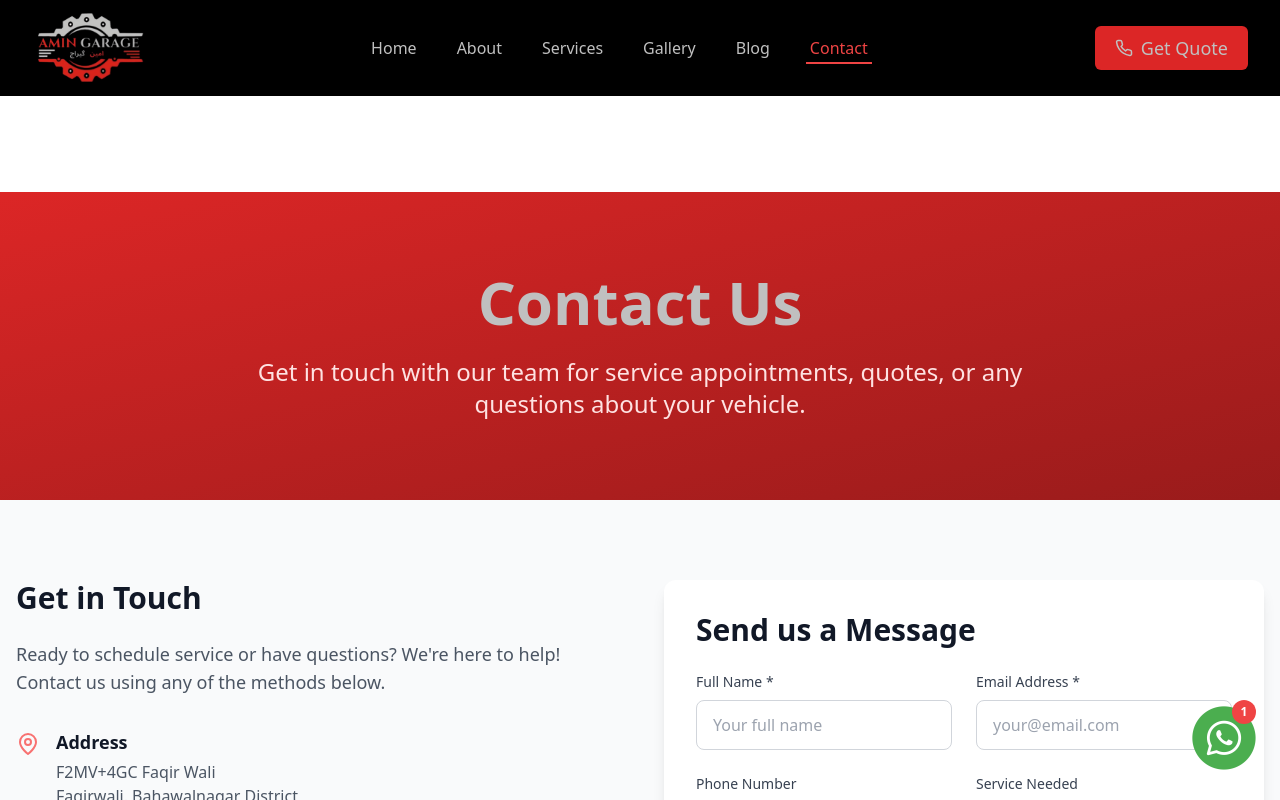
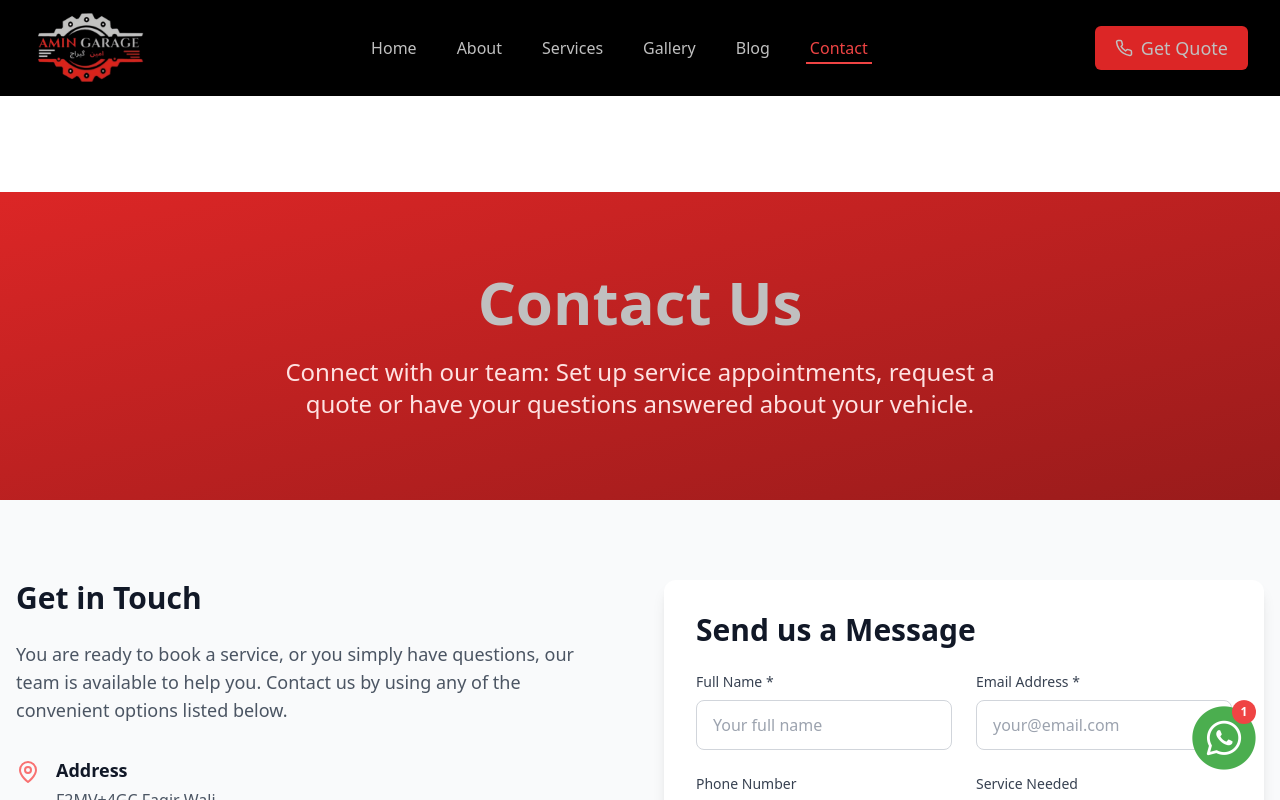
Before and after one commit to razaaliwebdev/amingarage, a React (Vite) app: page /contact in a window 1280 px wide. Shown: the top 800 px of the page. Built offline with nearby package versions, Linux system fonts and the light colour scheme.

Commit message:
update the content of contact page

```diff
--- a/src/pages/Contact.tsx
+++ b/src/pages/Contact.tsx
@@ -57,8 +57,8 @@ const Contact: React.FC = () => {
         <div className="max-w-7xl mx-auto px-4 text-center">
           <h1 className="text-5xl md:text-6xl font-bold mb-6">Contact Us</h1>
           <p className="text-xl md:text-2xl max-w-3xl mx-auto text-red-100">
-            Get in touch with our team for service appointments, quotes, or any
-            questions about your vehicle.
+            Connect with our team: Set up service appointments, request a quote
+            or have your questions answered about your vehicle.
           </p>
         </div>
       </section>
@@ -74,8 +74,9 @@ const Contact: React.FC = () => {
                   Get in Touch
                 </h2>
                 <p className="text-lg text-gray-600 mb-8">
-                  Ready to schedule service or have questions? We're here to
-                  help! Contact us using any of the methods below.
+                  You are ready to book a service, or you simply have questions,
+                  our team is available to help you. Contact us by using any of
+                  the convenient options listed below.
                 </p>
               </div>
 
```
